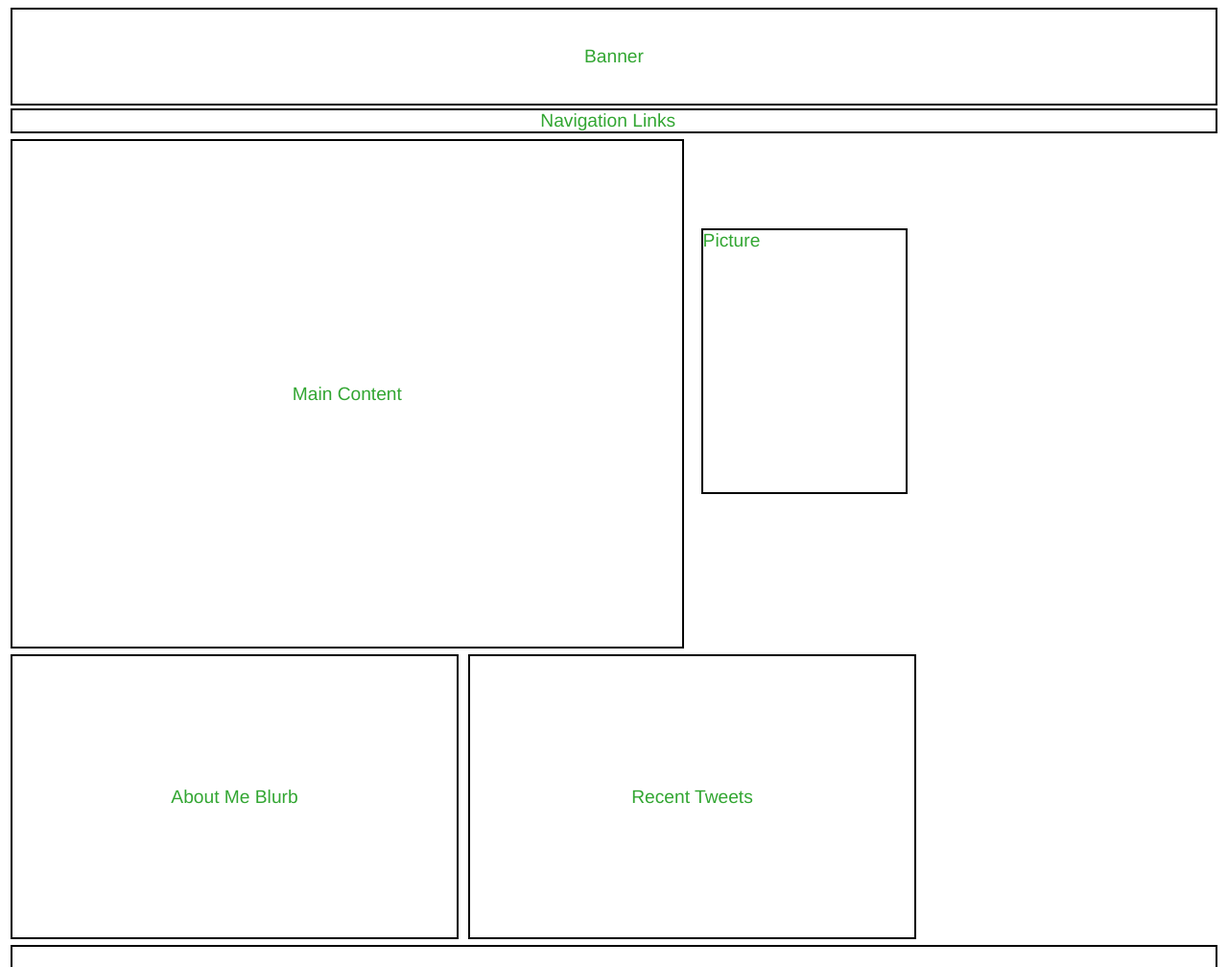
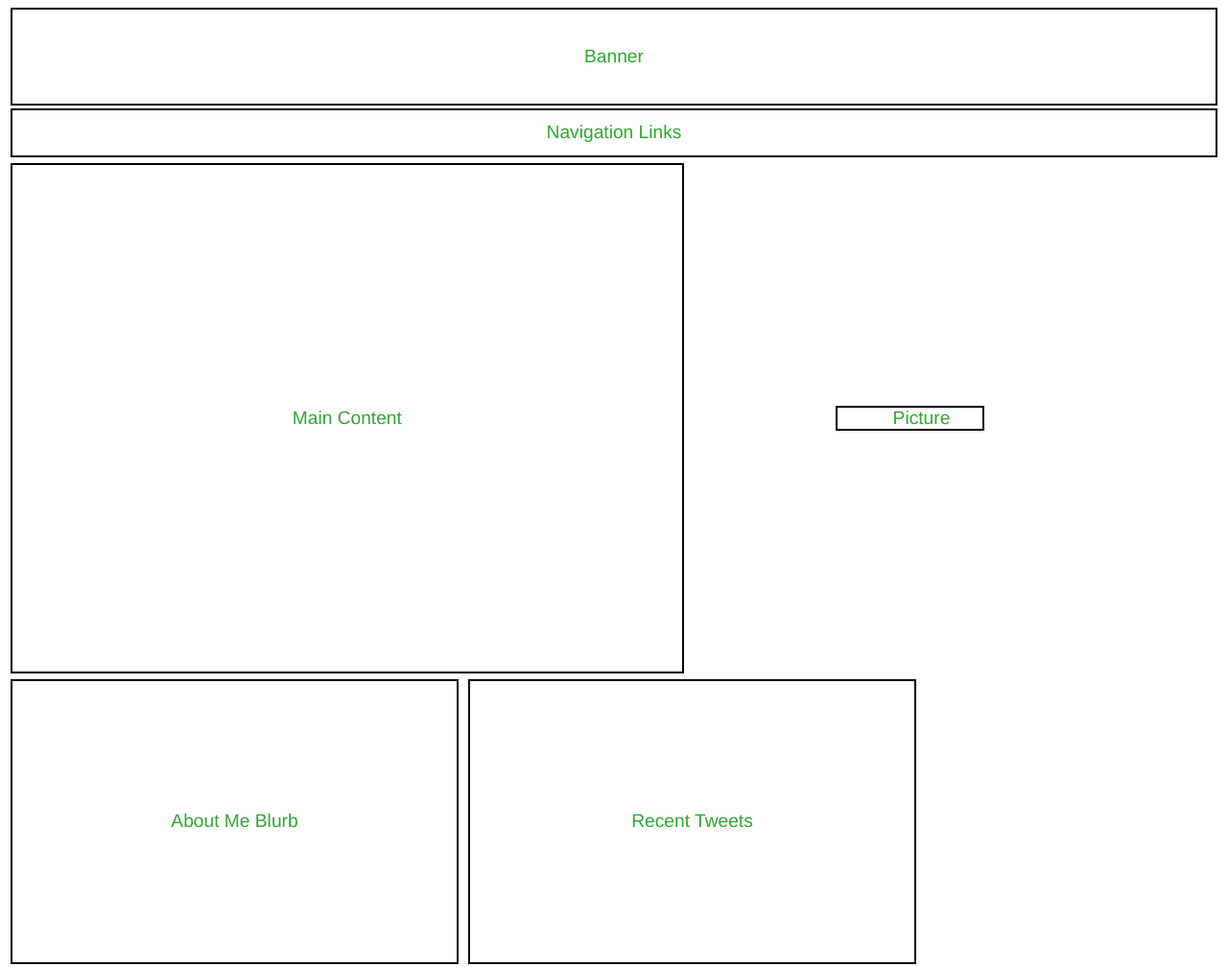
Before and after one commit to fsellote/Layout-4, a plain HTML site: page index.html in a window 1280 px wide. Shown: the top 1008 px of the page at 96% size. Drawn offline with Linux system fonts and the light colour scheme.

Commit message:
Layout 4

```diff
--- a/style.css
+++ b/style.css
@@ -18,7 +18,7 @@ nav {
     font-size: larger;
     font-family: 'Helvetica';
     text-align: center;
-    padding-right: 1%;
+    padding: 1%;
 }
 
 .main {
@@ -37,12 +37,12 @@ nav {
     color: rgb(50, 166, 50);
     font-size: larger;
     font-family: 'Helvetica';
-    position: relative; left:1vh; top:-20vh;
-    display: inline;
-    width: 12vh;
+    display: inline-block;
+    width: 10%;
     text-align: center;
-    padding-right: 12%;
-    padding-bottom: 20%;
+    margin-left: 12%;
+    padding-left: 24px;
+
 }
 
 .aboutme {
```
